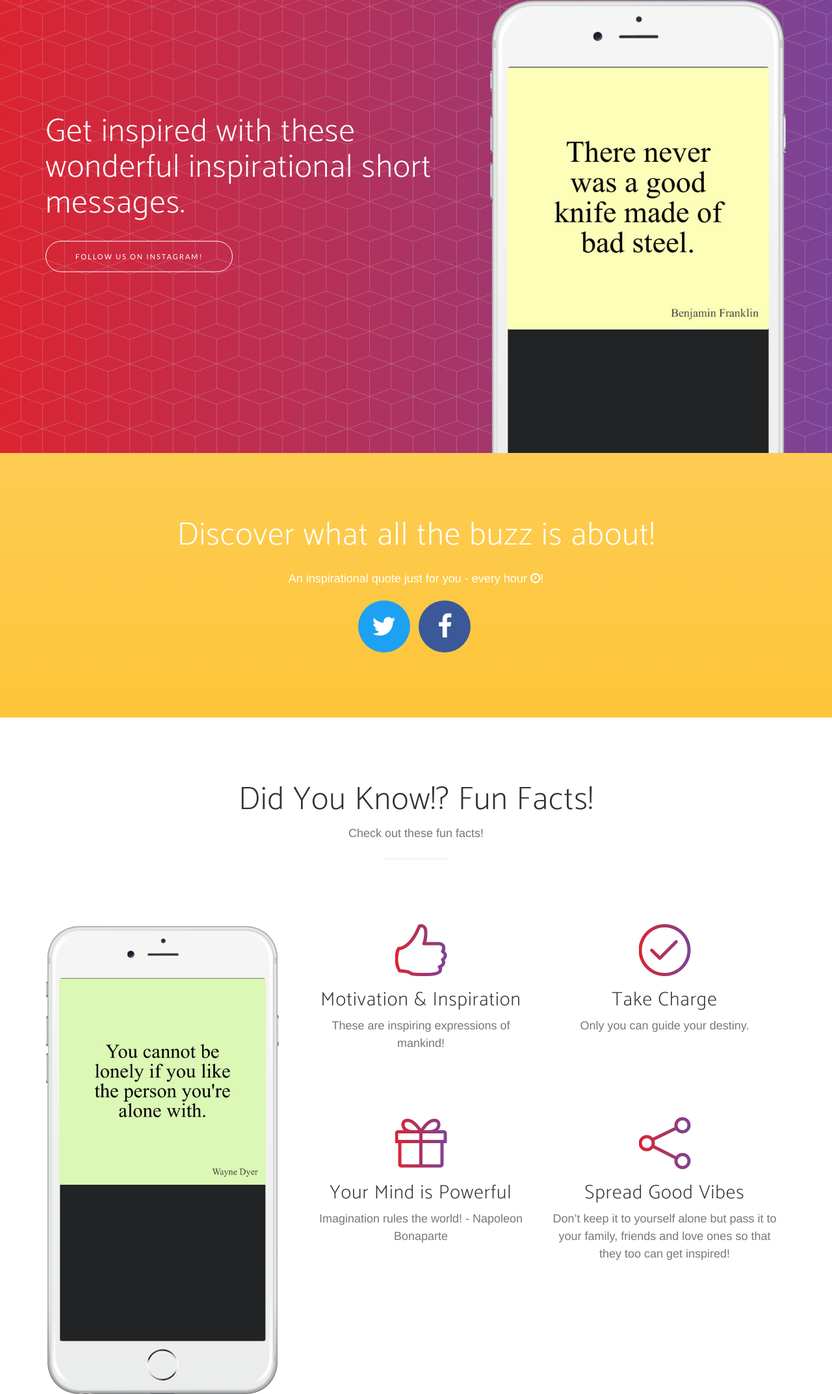
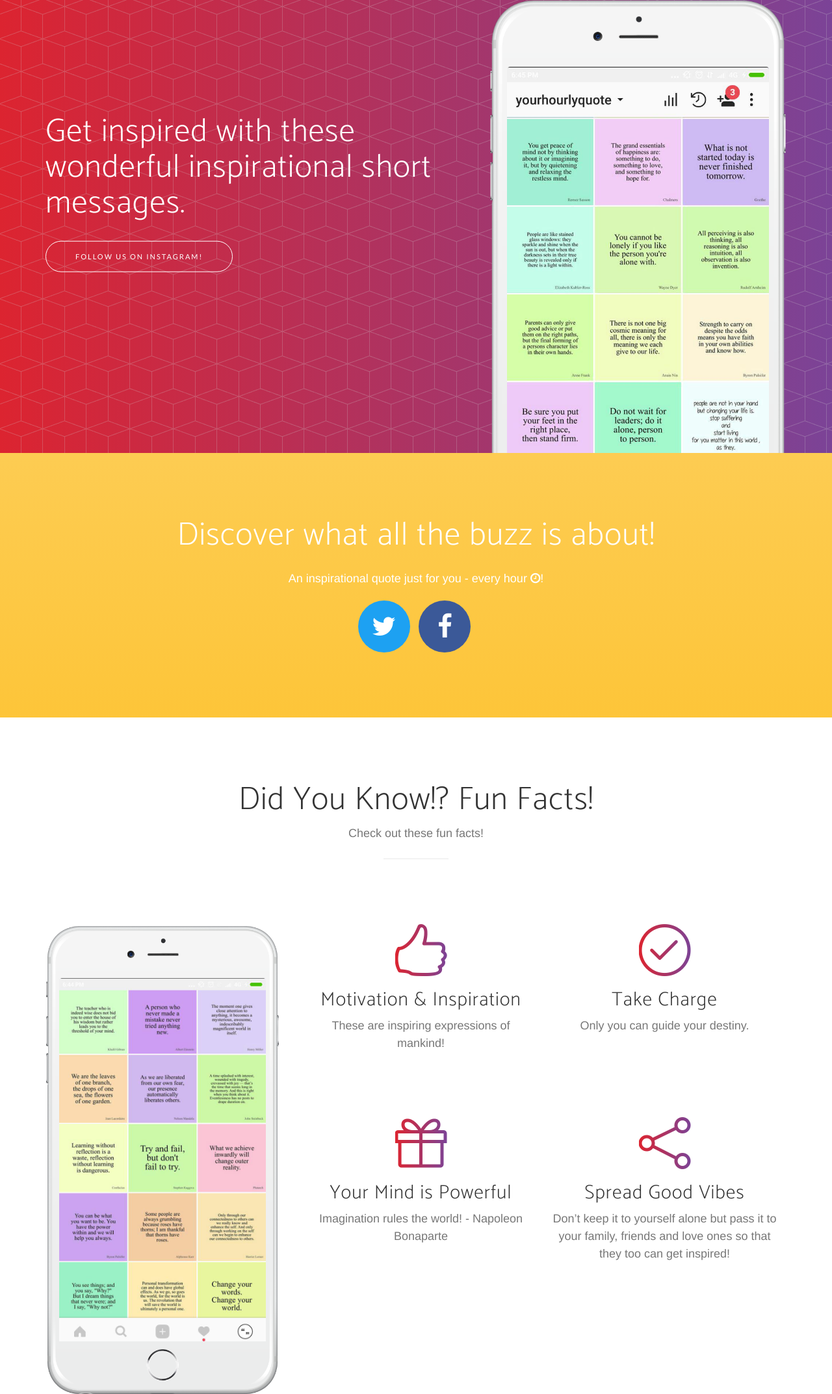
Before and after one commit to yourhourlyquote/yourhourlyquote.github.io, a website: page index.html in a window 1280 px wide. Shown: the part 103-2248 px from the top of the page at 65% size. Drawn offline with nearby package versions, Linux system fonts and the light colour scheme; a web font is replaced by a local one.

Commit message:
New images

```diff
--- a/index.html
+++ b/index.html
@@ -100,7 +100,7 @@
                             <div class="device">
                                 <div class="screen">
                                     <!-- Demo image for screen mockup, you can put an image here, some HTML, an animation, video, or anything else! -->
-                                    <img src="img/q1.jpeg" class="img-responsive" alt="">
+                                    <img src="img/screen1.jpg" class="img-responsive" alt="">
                                 </div>
                                 <div class="button">
                                     <!-- You can hook the "home button" to some JavaScript events or just remove it -->
@@ -145,7 +145,7 @@
                             <div class="device">
                                 <div class="screen">
                                     <!-- Demo image for screen mockup, you can put an image here, some HTML, an animation, video, or anything else! -->
-                                    <img src="img/q2.jpeg" class="img-responsive" alt=""> </div>
+                                    <img src="img/screen2.jpg" class="img-responsive" alt=""> </div>
                                 <div class="button">
                                     <!-- You can hook the "home button" to some JavaScript events or just remove it -->
                                 </div>
```
Also changed, not shown: img/screen1.jpg (added), img/screen2.jpg (added).
